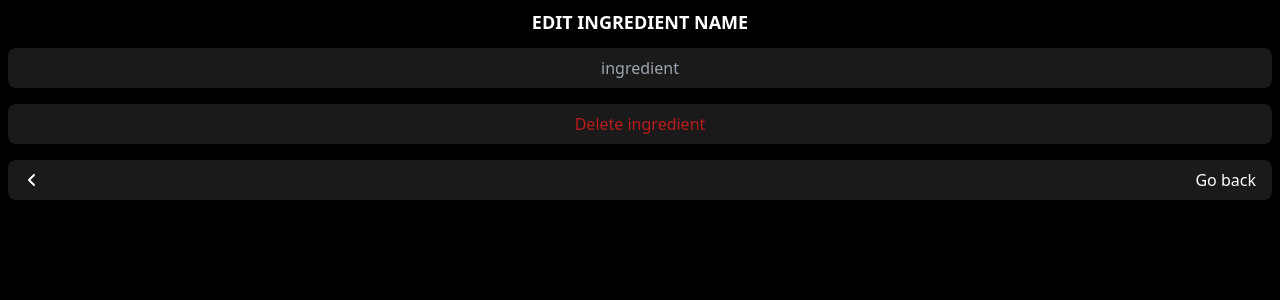
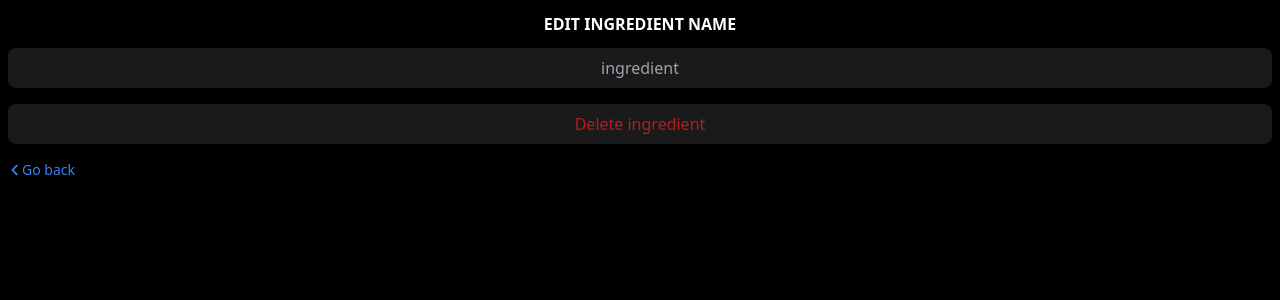
Before and after one commit to Hook-88/shopping-list, a React (Vite) app: page /recipes/1/edit/ingredients/1 in a window 1280 px wide. Shown: the top 300 px of the page. Built offline with nearby package versions, Linux system fonts and the light colour scheme; no server answers; the database is empty.

Commit message:
refactor code

```diff
--- /dev/null
+++ b/src/components/GoBackLink.jsx
@@ -0,0 +1,29 @@
+import { Link } from "react-router-dom"
+import { FaAngleLeft } from "react-icons/fa6"
+import { twMerge } from "tailwind-merge"
+
+export default function GoBackLink({children, className, to}) {
+    const GoBackLinkCSS = twMerge(
+        "flex items-center text-sm text-blue-500",
+        className
+    )
+
+    return (
+        // <Link
+        //     to={to}
+        //     className="flex items-center justify-between py-2 px-4 bg-white/10 rounded-lg"
+        // >
+        //     <FaAngleLeft />
+        //     {children}
+        // </Link>
+        <Link
+            className={GoBackLinkCSS}
+            to={to}
+        >
+            <span>
+                <FaAngleLeft />
+            </span>
+            {children}
+        </Link>
+    )
+}
--- a/src/components/PageHeader.jsx
+++ b/src/components/PageHeader.jsx
@@ -2,7 +2,7 @@ import { twMerge } from "tailwind-merge"
 
 export default function PageHeader({children, className, ...rest}) {
     const PageHeaderCSS = twMerge(
-        "text-lg px-2 py-2 grid grid-cols-6 fixed inset-x-0 top-0 bg-black",
+        "px-2 pt-3 pb-1 grid grid-cols-6 fixed inset-x-0 top-0 bg-black",
         className
     )
 
--- a/src/pages/EditIngredientPage.jsx
+++ b/src/pages/EditIngredientPage.jsx
@@ -14,6 +14,7 @@ import PageButton from "../components/PageButton"
 import { FaSave } from "react-icons/fa"
 import { FaCheck, FaAngleLeft } from "react-icons/fa6"
 import DialogContent from "../components/DialogContent"
+import GoBackLink from "../components/GoBackLink"
 
 export default function EditIngredientPage() {
     const { recipe } = useContext(RecipeContext)
@@ -111,13 +112,7 @@ export default function EditIngredientPage() {
                     Delete ingredient
                 </PageButton>
 
-                <Link
-                    to="./../.."
-                    className="flex items-center justify-between py-2 px-4 bg-white/10 rounded-lg"
-                >
-                    <FaAngleLeft />
-                    Go back
-                </Link>
+                <GoBackLink to="./../..">Go back</GoBackLink>
 
             </PageMain>
 
--- a/src/pages/EditRecipeNamePage.jsx
+++ b/src/pages/EditRecipeNamePage.jsx
@@ -11,6 +11,7 @@ import { useContext } from "react"
 import getFirstCharUpperCase from "../utility/getFirstCharUpperCase"
 import { Link } from "react-router-dom"
 import { FaAngleLeft } from "react-icons/fa6"
+import GoBackLink from "../components/GoBackLink"
 
 export default function EditRecipeNamePage() {
     const { setRecipeName, recipe } = useContext(RecipeContext)
@@ -27,13 +28,7 @@ export default function EditRecipeNamePage() {
                     onSubmit={setRecipeName}
                 />
 
-                <Link
-                    to="./.."
-                    className="flex items-center justify-between py-2 px-4 bg-white/10 rounded-lg"
-                >
-                    <FaAngleLeft />
-                    Go back
-                </Link>
+                <GoBackLink to="./..">Go back</GoBackLink>
 
             </PageMain>
         </>
--- a/src/pages/EditRecipePage.jsx
+++ b/src/pages/EditRecipePage.jsx
@@ -12,6 +12,7 @@ import { RecipeContext } from "../layout/RecipeLayout"
 import DialogContent from "../components/DialogContent"
 import AddItemForm from "../components/AddItemForm"
 import PageButton from "../components/PageButton"
+import GoBackLink from "../components/GoBackLink"
 import { deleteDoc, doc } from "firebase/firestore"
 import { db } from "../firebase/firebase"
 
@@ -93,19 +94,13 @@ export default function EditRecipePage() {
                 </div>
 
                 <PageButton
-                    className="justify-center text-red-700 mb-4"
+                    className="justify-center text-red-700"
                     onClick={openDialog}
                 >
                     Delete Recipe
                 </PageButton>
 
-                <Link
-                    to="./.."
-                    className="flex items-center justify-between py-2 px-4 bg-white/10 rounded-lg"
-                >
-                    <FaAngleLeft />
-                    Go back
-                </Link>
+                <GoBackLink to="./..">Go back</GoBackLink>
 
             </PageMain>
 
--- a/src/pages/RecipePage.jsx
+++ b/src/pages/RecipePage.jsx
@@ -15,6 +15,7 @@ import PageLink from "../components/PageLink"
 import DialogContent from "../components/DialogContent"
 import { RecipeContext } from "../layout/RecipeLayout"
 import getMergedArraysByProperty from "../utility/getMergedArraysByProperty"
+import GoBackLink from "../components/GoBackLink"
 
 export default function RecipePage() {
     const { recipe } = useContext(RecipeContext)
@@ -80,6 +81,7 @@ export default function RecipePage() {
         recipeLocal?.name ?
         <>
             <PageHeader>
+                <GoBackLink to="./..">Recipes</GoBackLink>
                 <PageTitle>{recipeLocal.name.toUpperCase()}</PageTitle>
                 <Link
                     className="flex items-center justify-end pr-4"
@@ -137,8 +139,10 @@ export default function RecipePage() {
 
                 <PageButton
                     onClick={openDialog}
+                    className="disabled:text-white/30"
+                    disabled={recipeLocal.ingredients.every(ingredients => ingredients.selected === false)}
                 >
-                    Add to shopping list
+                    Add selection to shopping list
                     <FaCartPlus />
                 </PageButton>
 
@@ -148,13 +152,6 @@ export default function RecipePage() {
                     Shopping List
                 </PageLink>
 
-                <Link
-                    to="./.."
-                    className="flex items-center justify-between py-2 px-4 bg-white/10 rounded-lg"
-                >
-                    <FaAngleLeft />
-                    Go back
-                </Link>
             </PageMain>
 
             <dialog
--- a/src/pages/RecipesPage.jsx
+++ b/src/pages/RecipesPage.jsx
@@ -11,6 +11,7 @@ import getFirstCharUpperCase from "../utility/getFirstCharUpperCase"
 import { FaAngleRight, FaPlus, FaCheck, FaAngleLeft } from "react-icons/fa6"
 import AddItemForm from "../components/AddItemForm"
 import PageLink from "../components/PageLink"
+import GoBackLink from "../components/GoBackLink"
 
 export default function RecipesPage() {
     const [recipes, setRecipes] = useState([])
@@ -43,16 +44,19 @@ export default function RecipesPage() {
     return (
         <>
             <PageHeader>
-                {/* <Link
-                    className="flex items-center text-sm text-blue-500"
+                <GoBackLink
+                    className="col-span-2"
                     to="./.."
                 >
-                    <FaAngleLeft />
-                    S.L.
-                </Link> */}
-                <PageTitle>RECIPES</PageTitle>
+                    Shopping list
+                </GoBackLink>
+                <PageTitle
+                    className="col-span-2 col-start-3"
+                >
+                    RECIPES
+                </PageTitle>
                 <button
-                    className="flex items-center justify-end pr-4"
+                    className="flex items-center justify-end pr-4 col-start-6"
                     onClick={toggleOnAddItem}
                 >
                     { onAddItem ? <FaCheck /> : <FaPlus /> }
@@ -87,14 +91,6 @@ export default function RecipesPage() {
 
                 { onAddItem && <AddItemForm onSubmit={AddRecipe}/>  }
 
-                <Link
-                    to="./.."
-                    className="flex items-center justify-between py-2 px-4 bg-white/10 rounded-lg"
-                >
-                    <FaAngleLeft />
-                    Go back
-                </Link>
-
             </PageMain>
         </>
     )
```
